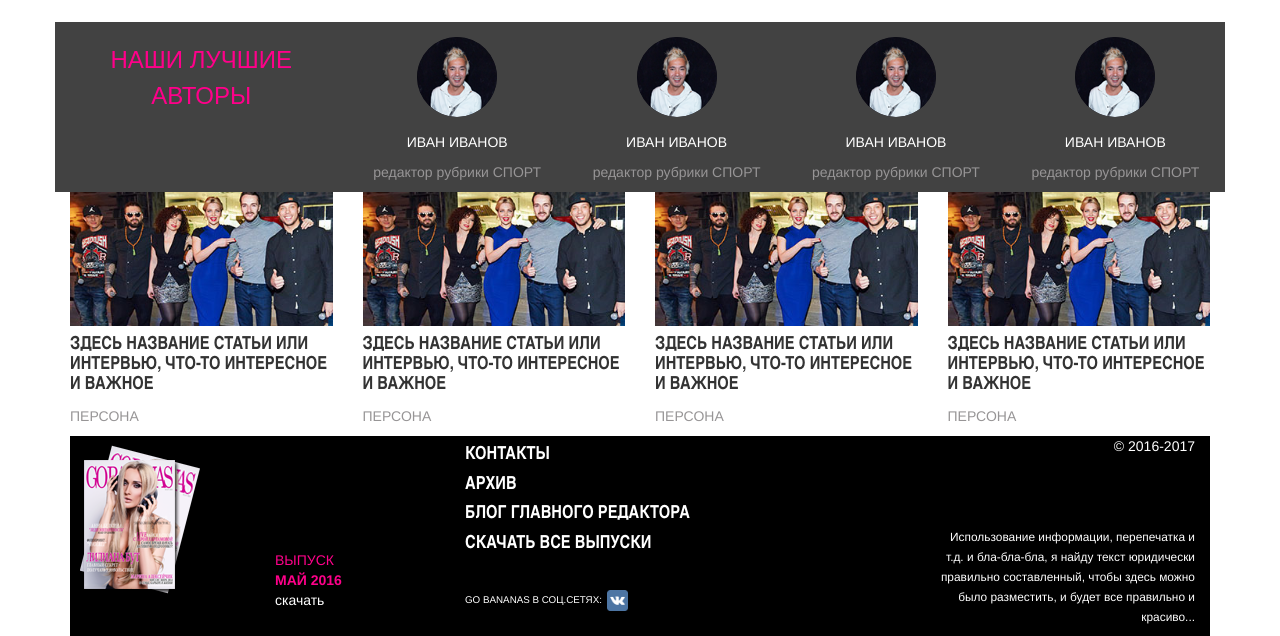
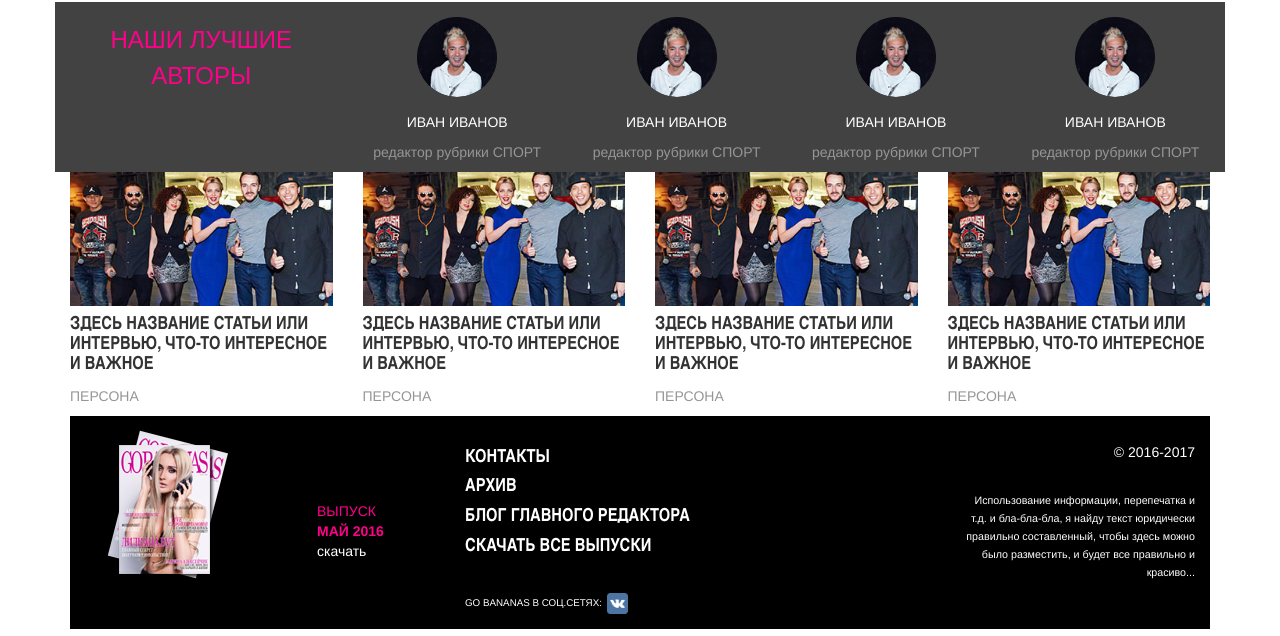
Before and after one commit to Mafusail/Gobananas, a plain HTML site: page index.html in a window 1280 px wide. Shown: the part 1710-2346 px from the top of the page. Drawn offline with nearby package versions, Linux system fonts and the light colour scheme.

Commit message:
Footer some adjustments due to customer's notations

```diff
--- a/index.html
+++ b/index.html
@@ -26,7 +26,7 @@
     <![endif]-->
 </head>
 <body>
-    <div class="container">s
+    <div class="container">
         <div id="header" >
             <div id="nav">
                 <div class="sot_set">
@@ -229,22 +229,20 @@
                     ВЫПУСК<br>
                     <b>МАЙ 2016</b>
                 </div>
-                <p>скачать</p>
+                <a href="#"><p>скачать</p></a>
             </div>
-            <div class="col-xs-12 col-sm-4">
-                <h4>КОНТАКТЫ</h4>
-                <h4>АРХИВ</h4>
-                <h4>БЛОГ ГЛАВНОГО РЕДАКТОРА</h4>
-                <h4>СКАЧАТЬ ВСЕ ВЫПУСКИ</h4>
+            <div class="col-xs-12 col-sm-4 contactsLinks">
+                <a href="#"><h4>КОНТАКТЫ</h4></a>
+                <a href="#"><h4>АРХИВ</h4></a>
+                <a href="#"><h4>БЛОГ ГЛАВНОГО РЕДАКТОРА</h4></a>
+                <a href="#"><h4>СКАЧАТЬ ВСЕ ВЫПУСКИ</h4></a>
                 <br>
-                <p class="socialNet">GO BANANAS В СОЦ.СЕТЯХ:<img src="img/Mizhnarodniy_logotip_VK.png" alt="vk"></p>
+                <p class="socialNet">GO BANANAS В СОЦ.СЕТЯХ:<a href="#"><img src="img/Mizhnarodniy_logotip_VK.png" alt="vk"></a></p>
             </div>
-            <div class="col-xs-12 col-sm-4 text-right">
+            <div class="col-xs-12 col-sm-4 text-right years">
               <p>© 2016-2017</p>
                 <br>
-                <br>
-                <br>
-              <p><small>
+              <p class="impressum"><small>
                   Использование информации, перепечатка и <br>
                   т.д. и бла-бла-бла, я найду текст юридически <br>
                   правильно составленный, чтобы здесь можно <br>
--- a/style.css
+++ b/style.css
@@ -250,7 +250,7 @@ h4 {
 }
 
 .mazafaka {
-    background: url("img/footerBackground.png");
+    background: black;
     color: #ffffff;
     margin-left: 0;
     margin-right: 0;
@@ -265,19 +265,48 @@ h4 {
 }
 
 .sverhu {
-    top: 50%;
-    left: 7%;
+    top: 60%;
+    left: 25%;
     z-index: 5;
 }
 
 .snizu {
-    top: 20%;
-    left: 5%;
+    top: 30%;
+    left: 20%;
     z-index: 4;
 }
 
 .journTextContent {
-    padding-top: 10%;
+    padding-top: 7.5%;
+    padding-left: 5%;
+}
+
+/*.journTextContent div,*/
+/*.journTextContent a {*/
+    /*vertical-align: middle;*/
+/*}*/
+
+.contactsLinks {
+    padding-top: 2%;
+}
+
+.years {
+    padding-top: 2.3%;
+}
+
+.contactsLinks a,
+.journTextContent a
+{
+    color: #ffffff;
+}
+
+.contactsLinks p>a {
+    text-decoration: none;
+}
+
+.impressum {
+    font-size: 0.9em;
+    padding-bottom: 5%;
 }
 
 @media (max-width: 768px) {
@@ -286,6 +315,11 @@ h4 {
         width: 100%;
         font-size: 1.3em;
     }
+
+    .impressum {
+        font-size: 1em;
+    }
+
     .journal {
         padding-top: 5%;
     }
```
